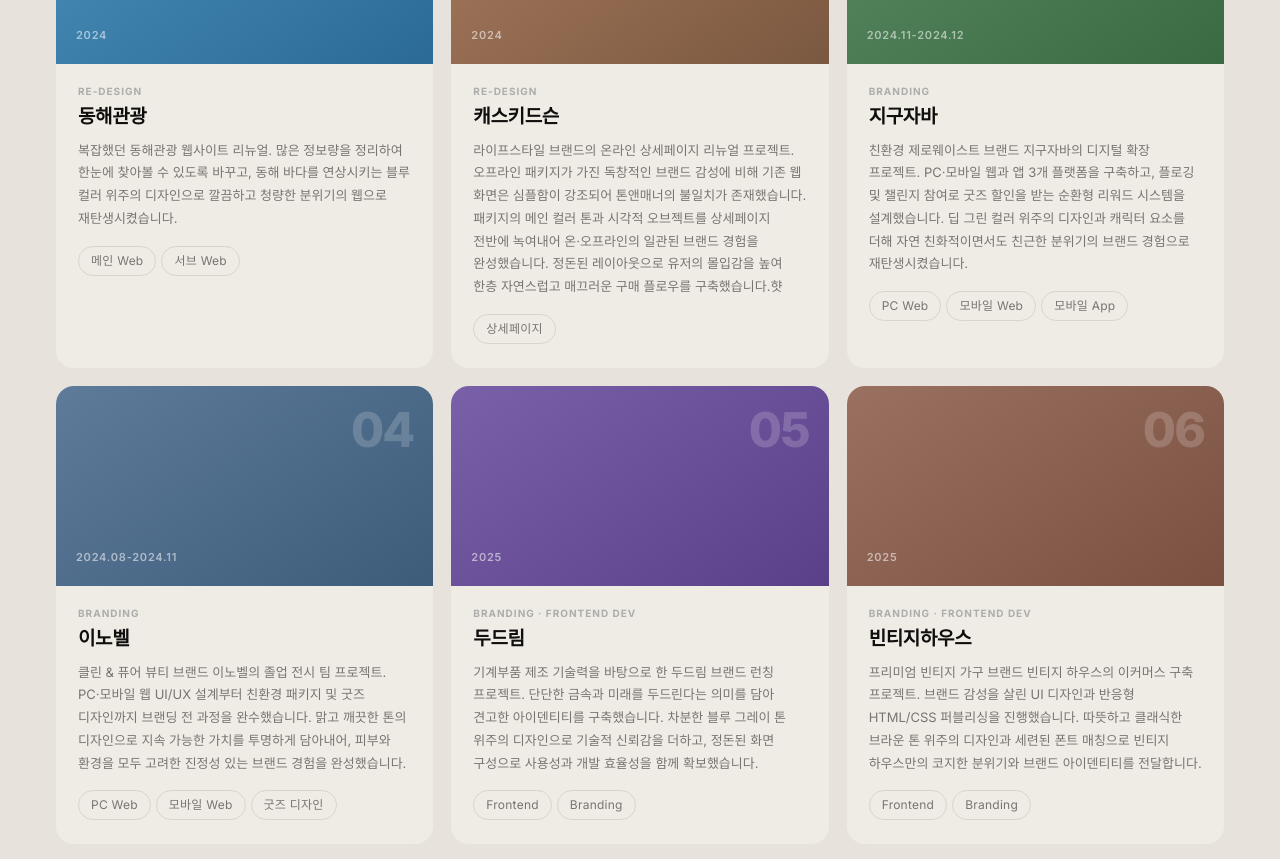
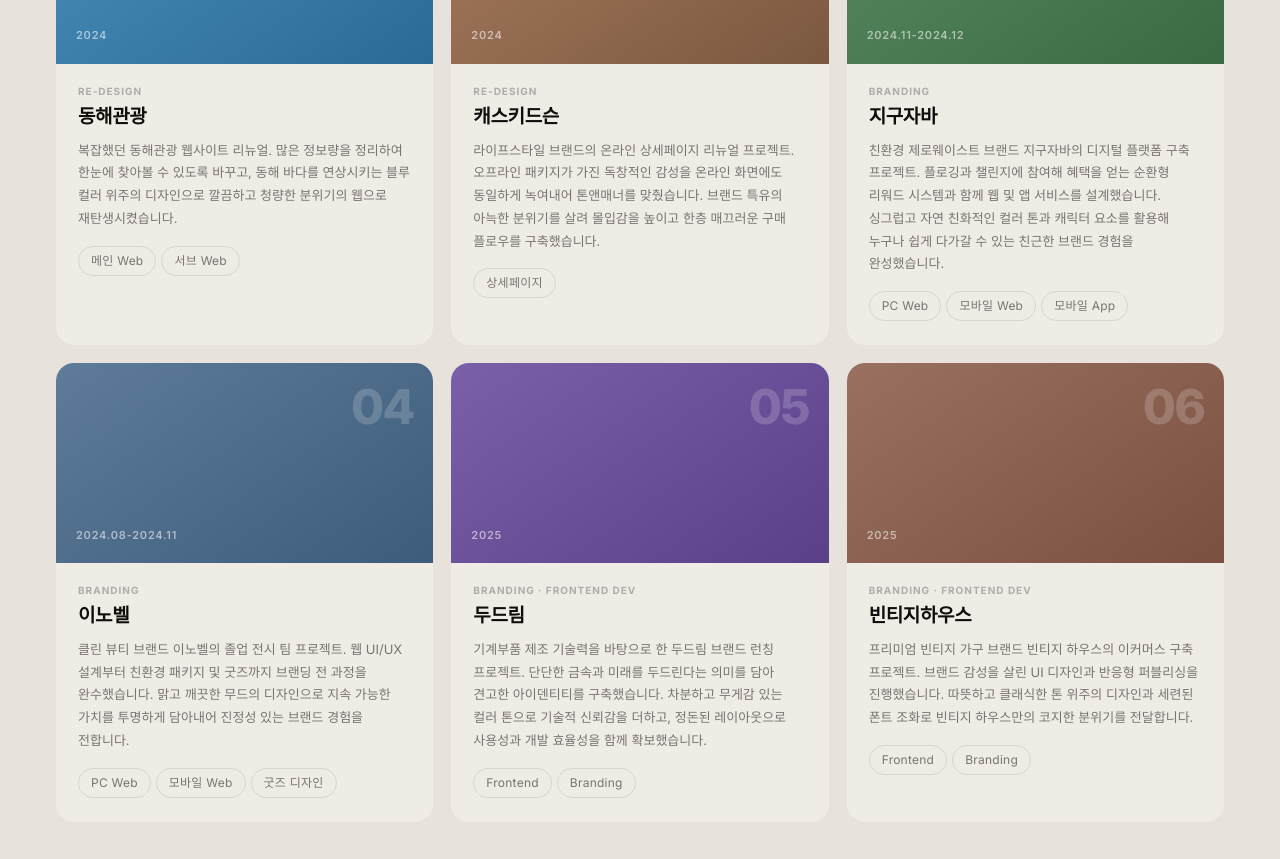
Before and after one commit to finedaining/portfolio, a React (Vite) app: page / in a window 1280 px wide. Shown: the part 2060-2919 px from the top of the page. Built offline with nearby package versions, Linux system fonts and the light colour scheme; a web font is replaced by a local one.

Commit message:
설명바꿈3

```diff
--- a/src/App.jsx
+++ b/src/App.jsx
@@ -26,7 +26,7 @@ const PROJECTS = [
   {
     id: 2, cat: 'redesign', catLabel: 'Re-design',
     title: '캐스키드슨',
-    desc: '라이프스타일 브랜드의 온라인 상세페이지 리뉴얼 프로젝트. 오프라인 패키지가 가진 독창적인 브랜드 감성에 비해 기존 웹 화면은 심플함이 강조되어 톤앤매너의 불일치가 존재했습니다. 패키지의 메인 컬러 톤과 시각적 오브젝트를 상세페이지 전반에 녹여내어 온·오프라인의 일관된 브랜드 경험을 완성했습니다. 정돈된 레이아웃으로 유저의 몰입감을 높여 한층 자연스럽고 매끄러운 구매 플로우를 구축했습니다.햣',
+    desc: '라이프스타일 브랜드의 온라인 상세페이지 리뉴얼 프로젝트. 오프라인 패키지가 가진 독창적인 감성을 온라인 화면에도 동일하게 녹여내어 톤앤매너를 맞췄습니다. 브랜드 특유의 아늑한 분위기를 살려 몰입감을 높이고 한층 매끄러운 구매 플로우를 구축했습니다.',
     tags: ['상세페이지'],
     color: 'linear-gradient(145deg, #A87B5E 0%, #7A5840 100%)',
     year: '2024',
@@ -39,7 +39,7 @@ const PROJECTS = [
   {
     id: 3, cat: 'branding', catLabel: 'Branding',
     title: '지구자바',
-    desc: '친환경 제로웨이스트 브랜드 지구자바의 디지털 확장 프로젝트. PC·모바일 웹과 앱 3개 플랫폼을 구축하고, 플로깅 및 챌린지 참여로 굿즈 할인을 받는 순환형 리워드 시스템을 설계했습니다. 딥 그린 컬러 위주의 디자인과 캐릭터 요소를 더해 자연 친화적이면서도 친근한 분위기의 브랜드 경험으로 재탄생시켰습니다.',
+    desc: '친환경 제로웨이스트 브랜드 지구자바의 디지털 플랫폼 구축 프로젝트. 플로깅과 챌린지에 참여해 혜택을 얻는 순환형 리워드 시스템과 함께 웹 및 앱 서비스를 설계했습니다. 싱그럽고 자연 친화적인 컬러 톤과 캐릭터 요소를 활용해 누구나 쉽게 다가갈 수 있는 친근한 브랜드 경험을 완성했습니다.',
     tags: ['PC Web', '모바일 Web', '모바일 App'],
     color: 'linear-gradient(145deg, #5A8A62 0%, #3A6A42 100%)',
     year: '2024.11-2024.12',
@@ -52,7 +52,7 @@ const PROJECTS = [
   {
     id: 4, cat: 'branding', catLabel: 'Branding',
     title: '이노벨',
-    desc: '클린 & 퓨어 뷰티 브랜드 이노벨의 졸업 전시 팀 프로젝트. PC·모바일 웹 UI/UX 설계부터 친환경 패키지 및 굿즈 디자인까지 브랜딩 전 과정을 완수했습니다. 맑고 깨끗한 톤의 디자인으로 지속 가능한 가치를 투명하게 담아내어, 피부와 환경을 모두 고려한 진정성 있는 브랜드 경험을 완성했습니다.',
+    desc: '클린 뷰티 브랜드 이노벨의 졸업 전시 팀 프로젝트. 웹 UI/UX 설계부터 친환경 패키지 및 굿즈까지 브랜딩 전 과정을 완수했습니다. 맑고 깨끗한 무드의 디자인으로 지속 가능한 가치를 투명하게 담아내어 진정성 있는 브랜드 경험을 전합니다.',
     tags: ['PC Web', '모바일 Web', '굿즈 디자인'],
     color: 'linear-gradient(145deg, #5E7B9A 0%, #3D5C7A 100%)',
     year: '2024.08-2024.11',
@@ -65,7 +65,7 @@ const PROJECTS = [
   {
     id: 5, cat: 'frontend', catLabel: 'Branding · Frontend Dev',
     title: '두드림',
-    desc: '기계부품 제조 기술력을 바탕으로 한 두드림 브랜드 런칭 프로젝트. 단단한 금속과 미래를 두드린다는 의미를 담아 견고한 아이덴티티를 구축했습니다. 차분한 블루 그레이 톤 위주의 디자인으로 기술적 신뢰감을 더하고, 정돈된 화면 구성으로 사용성과 개발 효율성을 함께 확보했습니다.',
+    desc: '기계부품 제조 기술력을 바탕으로 한 두드림 브랜드 런칭 프로젝트. 단단한 금속과 미래를 두드린다는 의미를 담아 견고한 아이덴티티를 구축했습니다. 차분하고 무게감 있는 컬러 톤으로 기술적 신뢰감을 더하고, 정돈된 레이아웃으로 사용성과 개발 효율성을 함께 확보했습니다.',
     tags: ['Frontend', 'Branding'],
     color: 'linear-gradient(145deg, #7A60A8 0%, #5A4088 100%)',
     year: '2025',
@@ -78,7 +78,7 @@ const PROJECTS = [
   {
     id: 6, cat: 'frontend', catLabel: 'Branding · Frontend Dev',
     title: '빈티지하우스',
-    desc: '프리미엄 빈티지 가구 브랜드 빈티지 하우스의 이커머스 구축 프로젝트. 브랜드 감성을 살린 UI 디자인과 반응형 HTML/CSS 퍼블리싱을 진행했습니다. 따뜻하고 클래식한 브라운 톤 위주의 디자인과 세련된 폰트 매칭으로 빈티지 하우스만의 코지한 분위기와 브랜드 아이덴티티를 전달합니다.',
+    desc: '프리미엄 빈티지 가구 브랜드 빈티지 하우스의 이커머스 구축 프로젝트. 브랜드 감성을 살린 UI 디자인과 반응형 퍼블리싱을 진행했습니다. 따뜻하고 클래식한 톤 위주의 디자인과 세련된 폰트 조화로 빈티지 하우스만의 코지한 분위기를 전달합니다.',
     tags: ['Frontend', 'Branding'],
     color: 'linear-gradient(145deg, #9A7060 0%, #7A5040 100%)',
     year: '2025',
```
